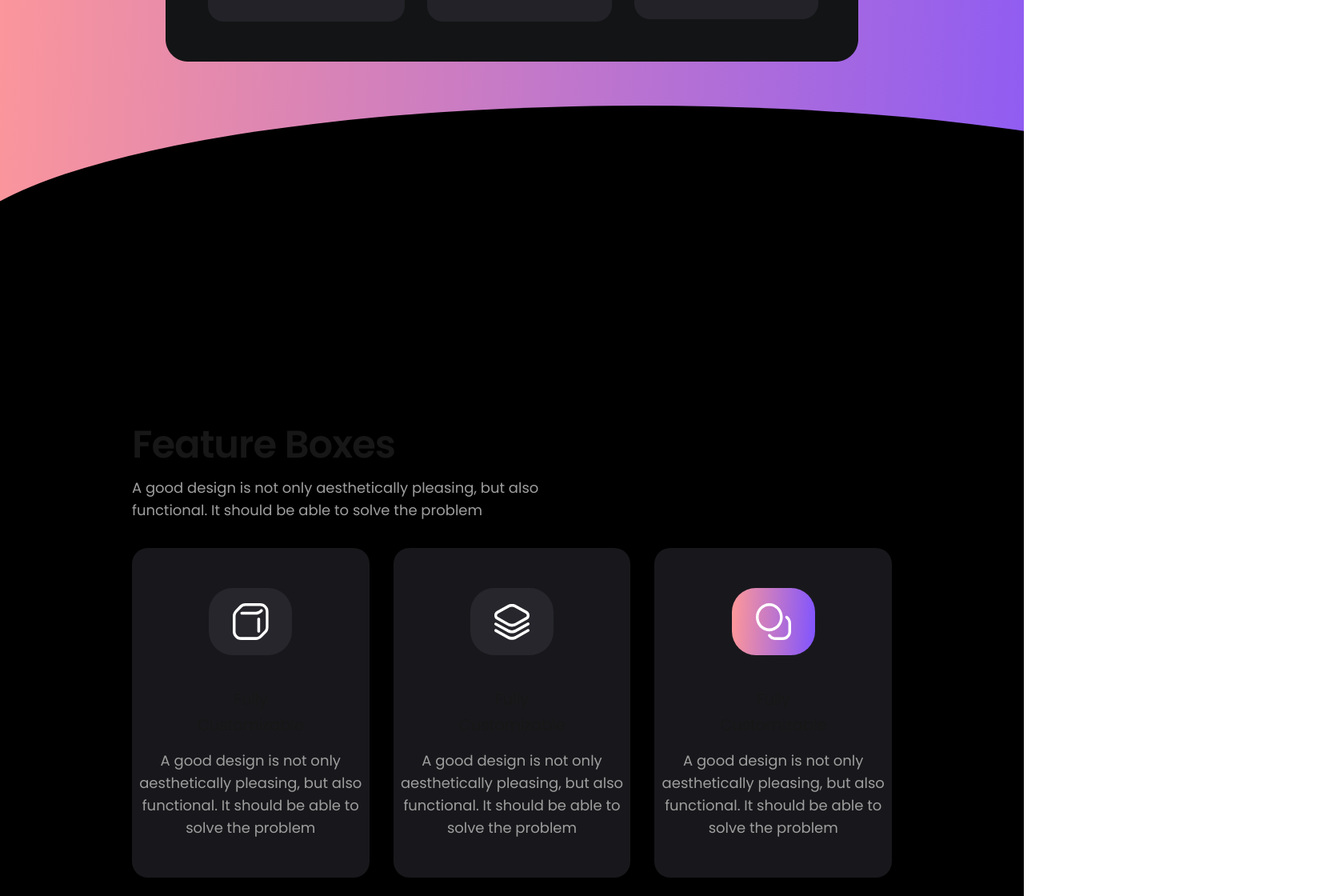
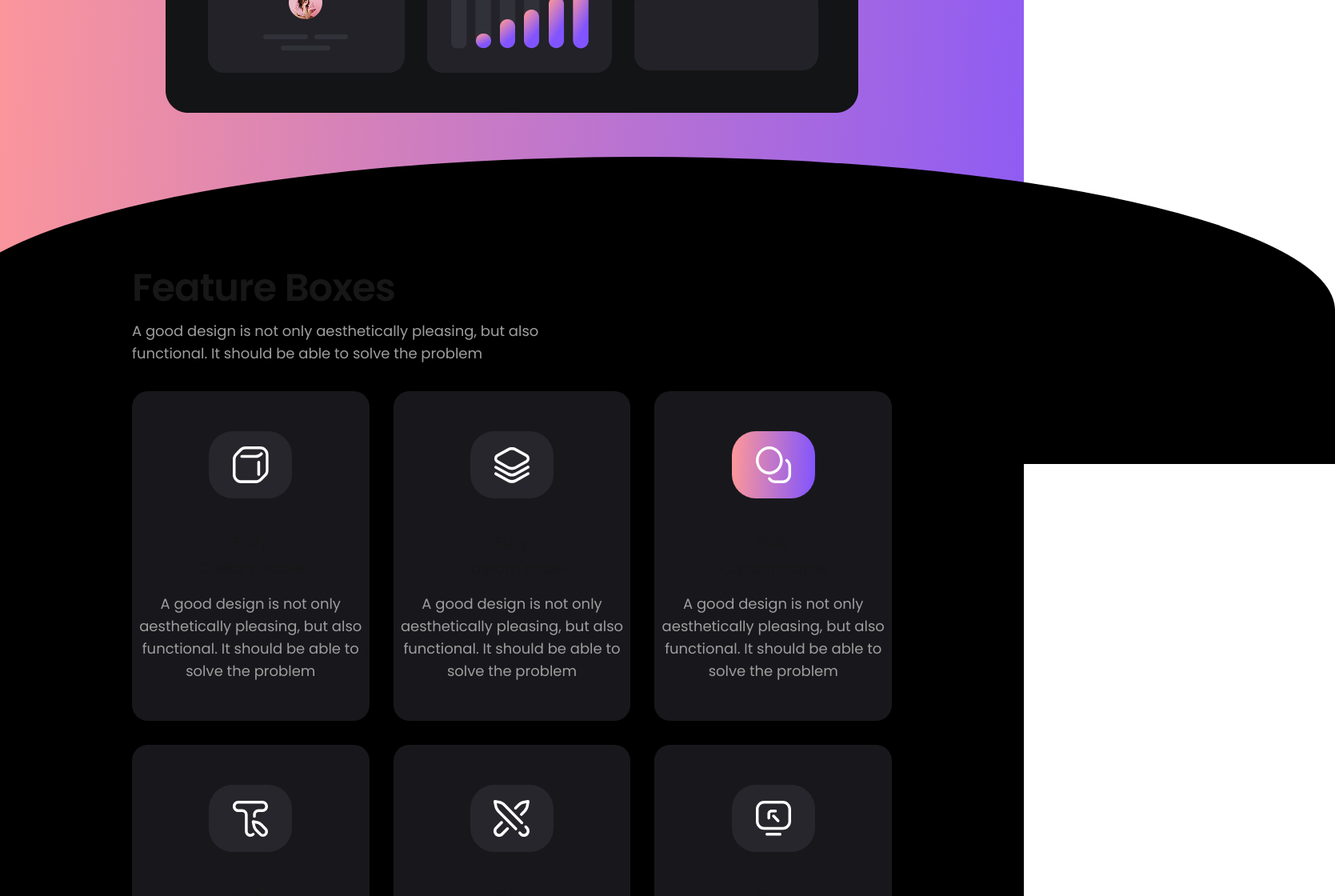
Before and after one commit to mohamedahmede/landing-page-template, a Next.js app: page / in a window 1280 px wide. Shown: the part 1100-2220 px from the top of the page at 80% size, 1669 px wide, since content can reach past the window. Built offline with nearby package versions, Linux system fonts and the light colour scheme.

Commit message:
fixed alignemt

```diff
--- a/app/components/homePage/HomeHeaderSection.tsx
+++ b/app/components/homePage/HomeHeaderSection.tsx
@@ -22,16 +22,15 @@ const HomeHeaderSection = ({
 					{description}
 				</p>
 
-        <CustomButton title={buttonTitle} url={buttonUrl} />
+				<CustomButton title={buttonTitle} url={buttonUrl} customClass="mb-16" />
 			</header>
 
-      {/* Fixed-size image entirely below the section by 4rem */}
 			<div
 				aria-hidden
 				className="
           pointer-events-none
           absolute left-1/2 -translate-x-1/2
-          -bottom-[38.5625rem]  /* 34.5625rem image height + 4rem gap */
+          -bottom-[38.5625rem]  /* 34.5625rem image height */
           z-20
           w-[54.125rem] h-[34.5625rem]
         "
--- a/app/components/homePage/featureBoxes/FeatureBoxes.tsx
+++ b/app/components/homePage/featureBoxes/FeatureBoxes.tsx
@@ -47,7 +47,8 @@ const featureBoxesDummyData = [
 
 const FeatureBoxes = () => {
 	return (
-		<section className=" px-[10.31rem] bg-black">
+
+		<section className=" px-[10.31rem] bg-black relative z-10 mt-31">
 			<h2>Feature Boxes</h2>
 			<p className="w-[36.0625rem] pb-[2.06rem]">
 				A good design is not only aesthetically pleasing, but also functional.
--- a/app/components/reusable/navbar/Navbar.tsx
+++ b/app/components/reusable/navbar/Navbar.tsx
@@ -4,7 +4,7 @@ import Logo from "../icons/Logo";
 
 const Navbar = () => {
 	return (
-		<nav className="fixed w-full flex justify-between items-center px-[10.31rem] py-[1.69rem] bg-black z-[2]">
+		<nav className="fixed w-full flex justify-between items-center px-[10.31rem] py-[1.69rem] bg-black z-[21]">
 			<div className="left">
 				<Link href="/">
 					<Logo />
--- a/app/page.tsx
+++ b/app/page.tsx
@@ -16,7 +16,8 @@ export default function Home() {
 			<div className="relative h-[24rem] w-full">
 				<div className="h-[24rem] bg-black absolute top-0 left-[-5%] rounded-b-[50%] w-[108.306rem]"></div>
 			</div>
-			<div className="relative h-[24rem] w-full mt-[18rem]">
+			<div className="h-[18rem]"></div>
+			<div className="absolute h-[24rem] w-full ">
 				<div className="h-[24rem] bg-black absolute top-0 left-[-5%] rounded-t-[50%] w-[108.306rem]"></div>
 			</div>
 			<FeatureBoxes />
```
Lines whose indentation alone changed are shown as unchanged.
